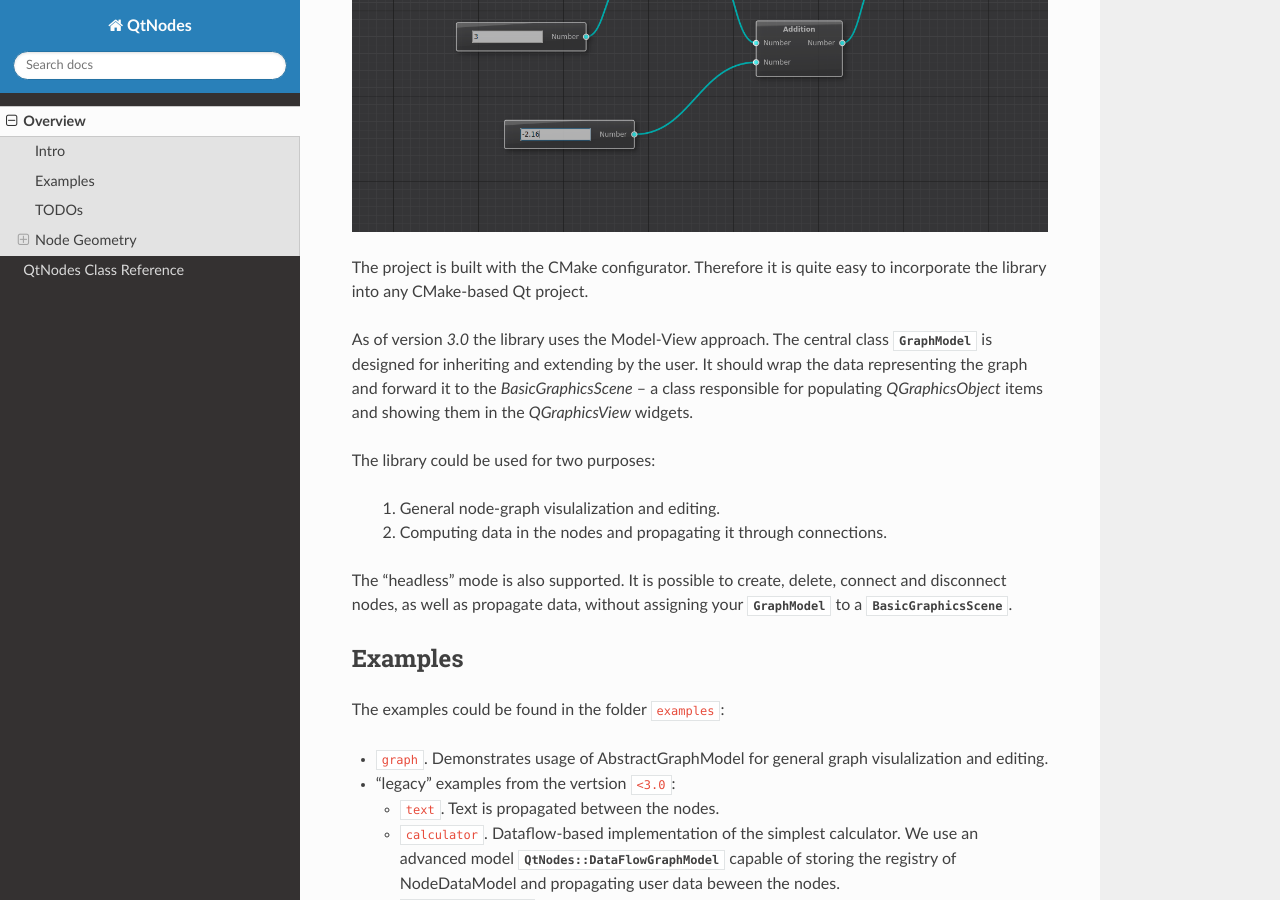
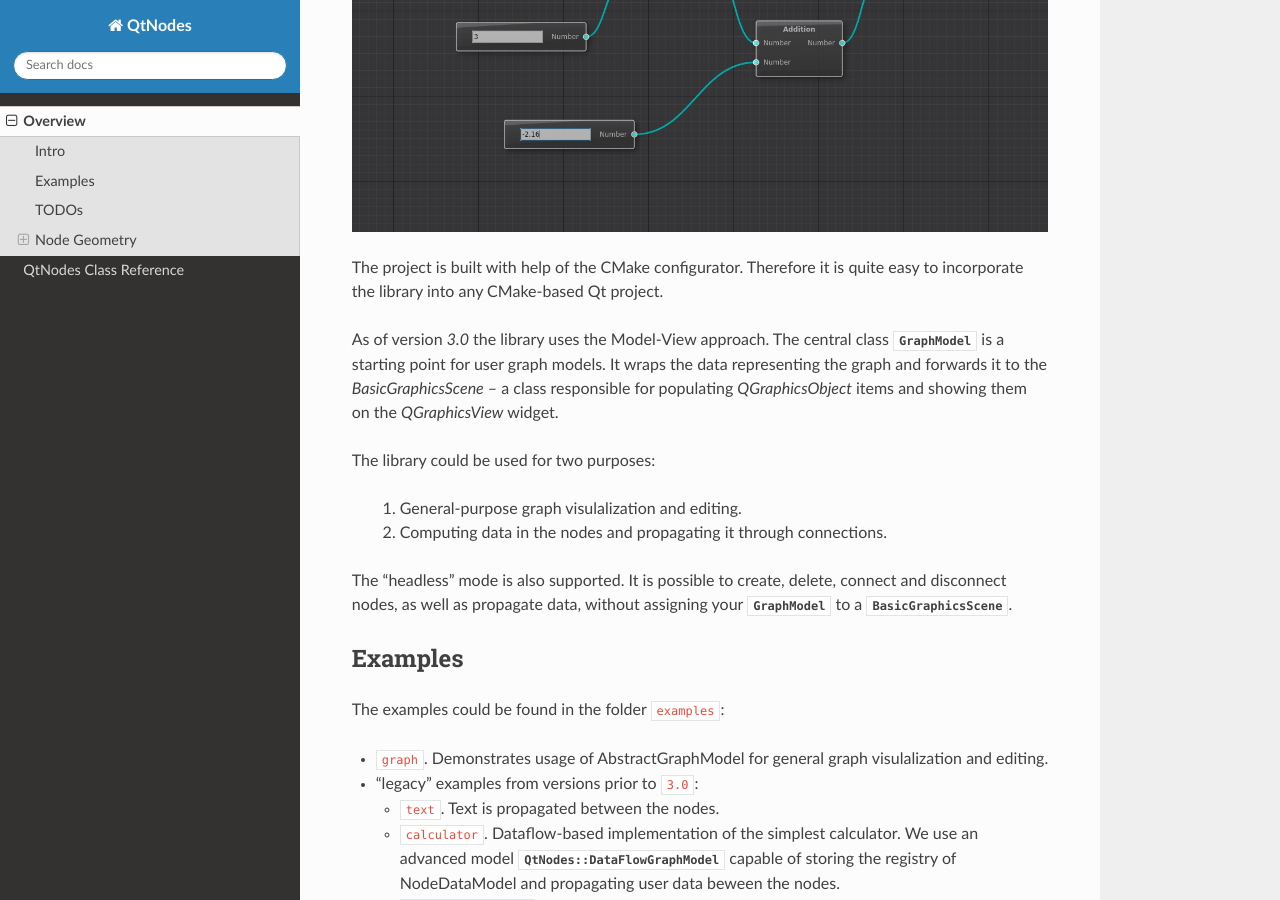
Before and after one commit to paceholder/nodeeditor, a Sphinx documentation site: the page built from docs/overview.rst, in a window 1280 px wide and 900 px high, scrolled down 472 px. Built offline with Sphinx 7.4.7 and the Read the Docs theme 2.0.0, drawn with Linux system fonts in a browser that asks for light colours.

Commit message:
Small docs fixes and formatting, added docs/todo

```diff
--- a/docs/overview.rst
+++ b/docs/overview.rst
@@ -10,21 +10,20 @@
 
 .. image:: /_static/calculator.png
 
-The project is built with the CMake configurator. Therefore it is
-quite easy to incorporate the library into any CMake-based Qt project.
+The project is built with help of the CMake configurator. Therefore it
+is quite easy to incorporate the library into any CMake-based Qt
+project.
 
 As of version `3.0` the library uses the Model-View approach. The
-central class :cpp:type:`GraphModel` is designed for inheriting and extending by
-the user. It should wrap the data representing the graph and forward it
+central class :cpp:type:`GraphModel` is a starting point for user graph
+models. It wraps the data representing the graph and forwards it
 to the `BasicGraphicsScene` -- a class responsible for populating
-`QGraphicsObject` items and showing them in the `QGraphicsView`
-widgets.
+`QGraphicsObject` items and showing them on the `QGraphicsView` widget.
 
 The library could be used for two purposes:
 
-  1. General node-graph visulalization and editing.
-  2. Computing data in the nodes and propagating it through
-     connections.
+  1. General-purpose graph visulalization and editing.
+  2. Computing data in the nodes and propagating it through connections.
 
 The "headless" mode is also supported. It is possible to create,
 delete, connect and disconnect nodes, as well as propagate data,
@@ -38,7 +37,7 @@
 
 - ``graph``. Demonstrates usage of AbstractGraphModel for general
   graph visulalization and editing.
-- "legacy" examples from the vertsion ``<3.0``:
+- "legacy" examples from versions prior to ``3.0``:
 
   - ``text``. Text is propagated between the nodes.
   - ``calculator``. Dataflow-based implementation of the simplest
--- a/docs/requirements.txt
+++ b/docs/requirements.txt
@@ -1 +1,2 @@
+sphinx
 breathe
```
Also changed, not shown: README.rst (+21 -6 lines), 6 other files.
